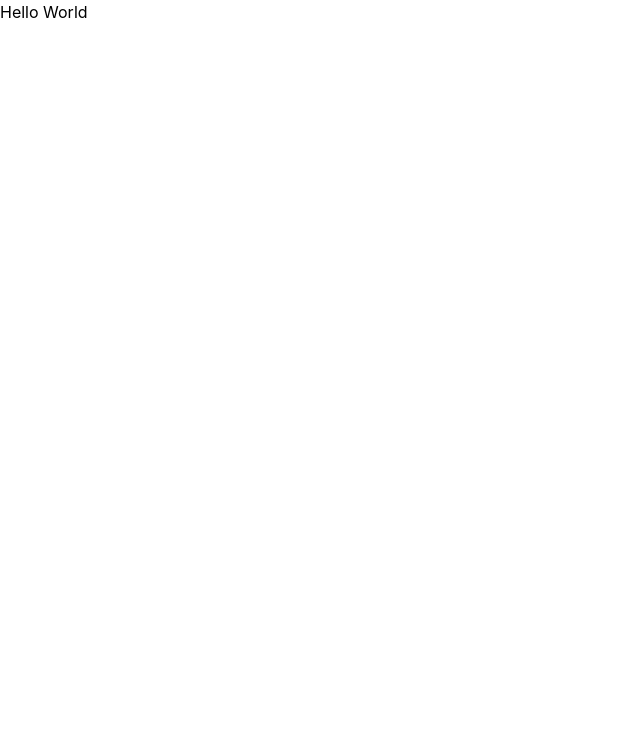
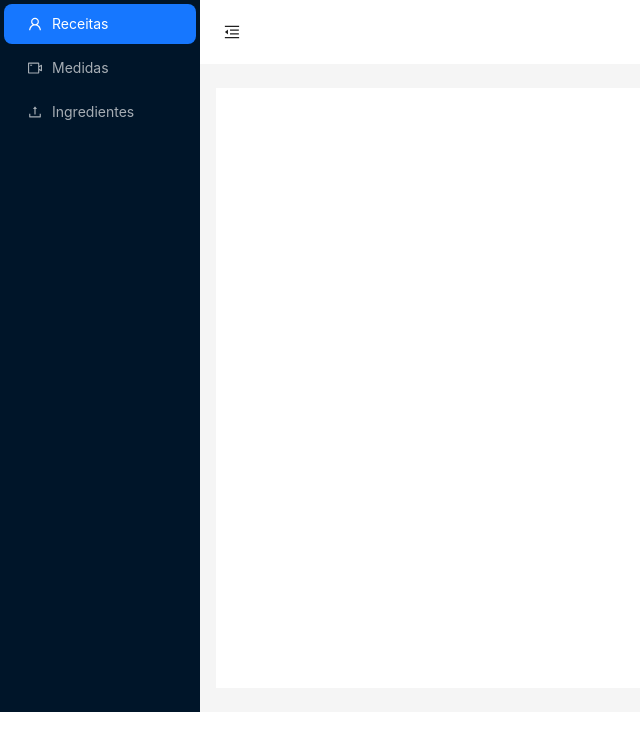
Before and after one commit to alinelopesm/arraianaroca, a Next.js app: page / in a window 1280 px wide. Shown: the top 750 px of the page, without its empty margins (0-640 px from the left). Built offline with nearby package versions, Linux system fonts and the light colour scheme.

Commit message:
feat: inicia estrutura de menu e sidebar

```diff
--- /dev/null
+++ b/componentes/Header/Header.js
@@ -0,0 +1,34 @@
+import React, { useState } from 'react';
+import {
+  MenuFoldOutlined,
+  MenuUnfoldOutlined,
+} from '@ant-design/icons';
+import { Layout, Button, theme } from 'antd';
+
+
+const { Header } = Layout;
+const HeaderScreen = ({collapsed, setCollapsedCallback}) => {
+  const {
+    token: { colorBgContainer },
+  } = theme.useToken();
+  return (
+    <Header
+      style={{
+        padding: 0,
+        background: colorBgContainer,
+      }}
+    >
+      <Button
+      type="text"
+      icon={collapsed ? <MenuUnfoldOutlined /> : <MenuFoldOutlined />}
+      onClick={() => setCollapsedCallback(!collapsed)}
+      style={{
+        fontSize: '16px',
+        width: 64,
+        height: 64,
+      }}
+      />
+    </Header>
+  );
+};
+export default HeaderScreen;
--- /dev/null
+++ b/componentes/SideBar/SideBar.js
@@ -0,0 +1,39 @@
+import React from 'react';
+import {
+  UploadOutlined,
+  UserOutlined,
+  VideoCameraOutlined,
+} from '@ant-design/icons';
+import { Layout, Menu } from 'antd';
+
+const { Sider } = Layout;
+const SideBar = ({collapsed}) => {
+  return (
+    <Sider trigger={null} collapsible collapsed={collapsed}>
+      <div className="demo-logo-vertical" />
+      <Menu
+        theme="dark"
+        mode="inline"
+        defaultSelectedKeys={['1']}
+        items={[
+          {
+            key: '1',
+            icon: <UserOutlined />,
+            label: 'Receitas',
+          },
+          {
+            key: '2',
+            icon: <VideoCameraOutlined />,
+            label: 'Medidas',
+          },
+          {
+            key: '3',
+            icon: <UploadOutlined />,
+            label: 'Ingredientes',
+          },
+        ]}
+      />
+    </Sider>
+  );
+};
+export default SideBar;
--- a/pages/index.js
+++ b/pages/index.js
@@ -1,13 +1,38 @@
-import Head from "next/head"
+// import Head from "next/head"
+import React, { useState } from 'react';
+import {
+  MenuFoldOutlined,
+  MenuUnfoldOutlined,
+} from '@ant-design/icons';
+import { Layout, Button, theme } from 'antd';
+import SideBar from '../componentes/SideBar/SideBar'
+import HeaderScreen from '../componentes/Header/Header'
 
-export default function Home() {
+
+const { Content } = Layout;
+const Home = () => {
+  const [collapsed, setCollapsed] = useState(false);
+  const {
+    token: { colorBgContainer },
+  } = theme.useToken();
+
+
   return (
-    <div>
-      <Head>
-        <title>Receitas Gourmet</title>
-      </Head>
-
-      Hello World
-    </div>
-  )
-}
+    <Layout>
+      <SideBar collapsed={collapsed} />
+      <Layout>
+        <HeaderScreen collapsed={collapsed} setCollapsedCallback={(value) => setCollapsed(value)} />
+        <Content
+          style={{
+            margin: '24px 16px',
+            padding: 24,
+            minHeight: 600,
+            background: colorBgContainer,
+          }}
+        >
+        </Content>
+      </Layout>
+    </Layout>
+  );
+};
+export default Home;
--- a/pages/ingredientes/index.js
+++ b/pages/ingredientes/index.js
@@ -18,14 +18,14 @@ export default function Ingredientes() {
   return (
     <div>
       <Head>
-      <title>Categorias</title>
+      <title>Ingredientes</title>
       </Head>
 
-      Lista Categorias:
+      Lista Ingredientes:
       <List>
         {listaIngredientes.map((ingrediente) => {
           return <ListItem key={ingrediente.cod_ingrediente}>
-            {categoria.nome}
+            {ingrediente.nome}
           </ListItem>
         })}
       </List>
```
